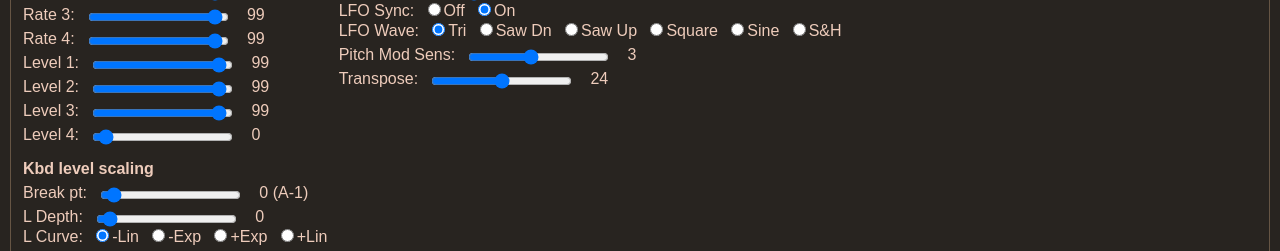
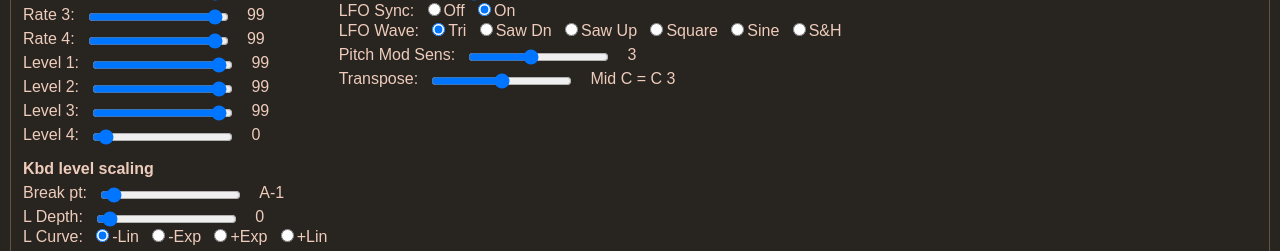
Before and after one commit to Ahlzen/DXEdit, a React (Vite) app: page / in a window 1280 px wide. Shown: the part 1085-1336 px from the top of the page. Built offline with nearby package versions, Linux system fonts and the light colour scheme.

Commit message:
Voice parameter value formatting improvements.

```diff
--- a/src/components/App.tsx
+++ b/src/components/App.tsx
@@ -68,8 +68,11 @@ export default function App()
   function formatMidiChannel(ch: number) : string { return String(ch+1); }
   function formatSemitones(n: number) : string { return `±${n} semi`; }
   function formatTranspose(n: number) : string {
-    // transpose (24=C3)
-    return String(n); // TODO: Find out how DX7 displays this
+    // DX7 shows as "MIDDLE C = C 3" (0=C1, 24=C3, 48=C5)
+    const oct = Math.floor(n / 12) + 1;
+    const notes = ['C', 'C#', 'D', 'D#', 'E', 'F', 'F#', 'G', 'G#', 'A', 'A#', 'B'];
+    const note = notes[n%12];
+    return `Mid C = ${note} ${oct}`;
   }
   function formatAlgorithm(n: number): string { return String(n+1); }
 
--- a/src/components/OpEditor.tsx
+++ b/src/components/OpEditor.tsx
@@ -21,7 +21,7 @@ export default function OpEditor(props: {
   function formatBreakpoint(n: number) : string {
     // (0=A-1, 1=A#-1, 2=B-1, 3=C0, ... 39=C3)
     const notes = ['A', 'A#', 'B', 'C', 'C#', 'D', 'D#', 'E', 'F', 'F#', 'G', 'G#'];
-    return `${n} (${notes[n%12]}${Math.floor((n-3)/12)})`;
+    return `${notes[n%12]}${Math.floor((n-3)/12)}`;
   }
   function formatCoarseFreq(n: number) : string {
     // TODO: check that this is correct
```
